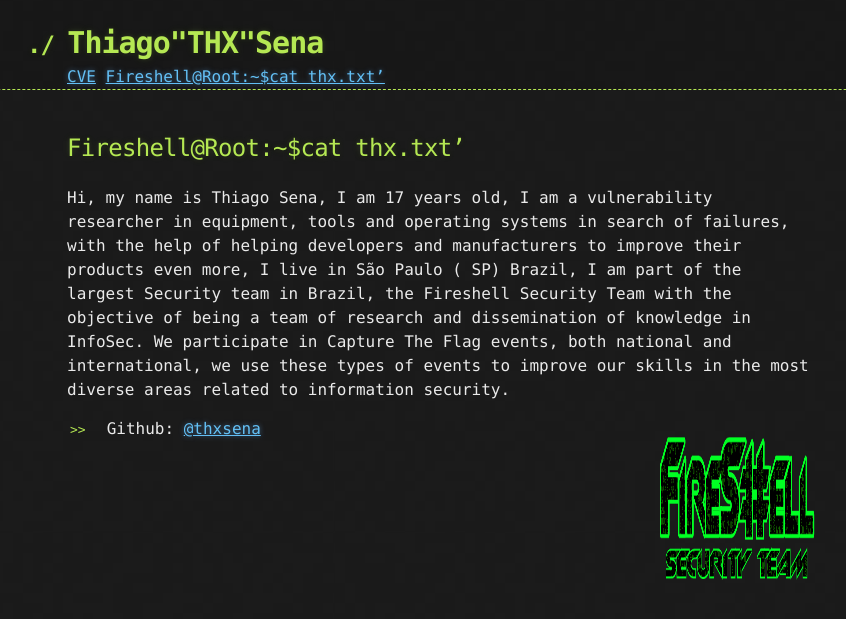
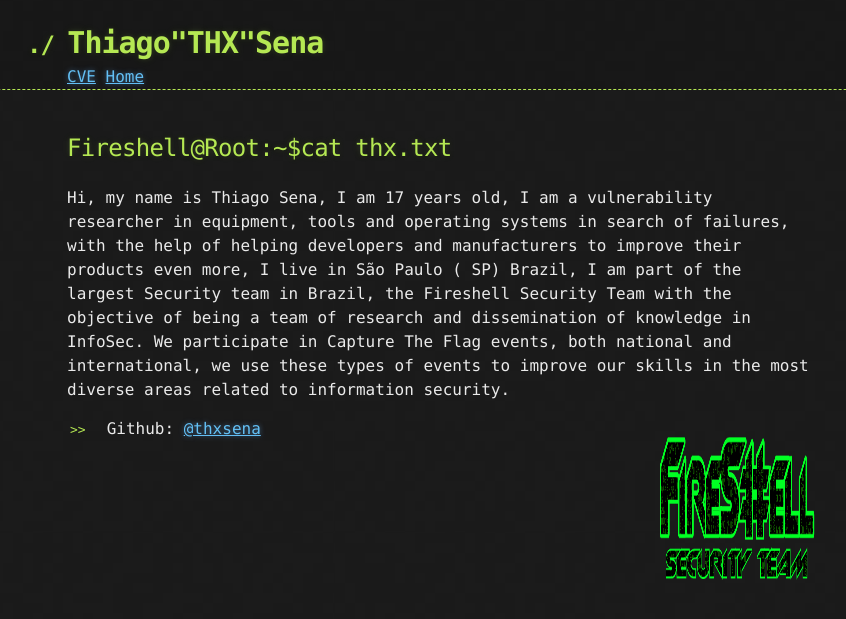
Before and after one commit to mtps3/Mtps3.github.io, a Jekyll site: the page built from index.md, in a window 1280 px wide. Shown: the top 619 px of the page, without its empty margins (198-1044 px from the left). Built offline with Jekyll 4.4.1, drawn with Linux system fonts in a browser that asks for light colours; our own code applies the rules of GitHub Pages for plain Markdown files; some of the changed lines change nothing that is shown.

Commit message:
Update index.md

```diff
--- a/index.md
+++ b/index.md
@@ -1,10 +1,10 @@
 ---
+title: Home
 permalink: "/"
-titel: Home
 layout: mainpage
 ---
 
-## Fireshell@Root:~$cat thx.txt'
+## Fireshell@Root:~$cat thx.txt
 
 
 Hi, my name is Thiago Sena, I am 17 years old, I am a vulnerability researcher in equipment, tools and operating systems in search of failures, with the help of helping developers and manufacturers to improve their products even more, I live in São Paulo ( SP) Brazil, I am part of the largest Security team in Brazil, the Fireshell Security Team with the objective of being a team of research and dissemination of knowledge in InfoSec. We participate in Capture The Flag events, both national and international, we use these types of events to improve our skills in the most diverse areas related to information security.
```
